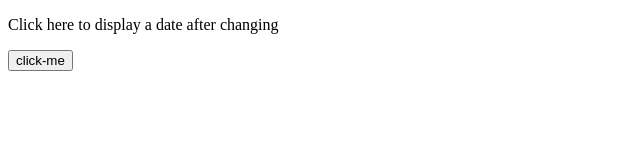
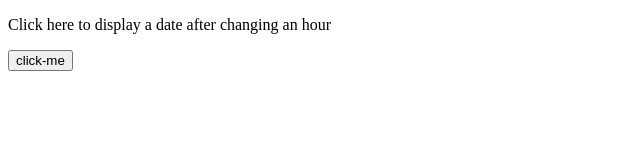
Before and after one commit to Abhishekgupta47/JS, a plain HTML site: page index.html in a window 1280 px wide. Shown: the full height of the page, 0-640 px from the left. Drawn offline with Linux system fonts and the light colour scheme.

Commit message:
changes in html

```diff
--- a/index.html
+++ b/index.html
@@ -6,7 +6,7 @@
     <title>Document</title>
 </head>
 <body>
-    <p>Click here to display a date after changing </p>
+    <p>Click here to display a date after changing  an hour</p>
      <button  onclick="myFunction()">click-me</button>
      <p id="demo"></p>
      <script>
```
